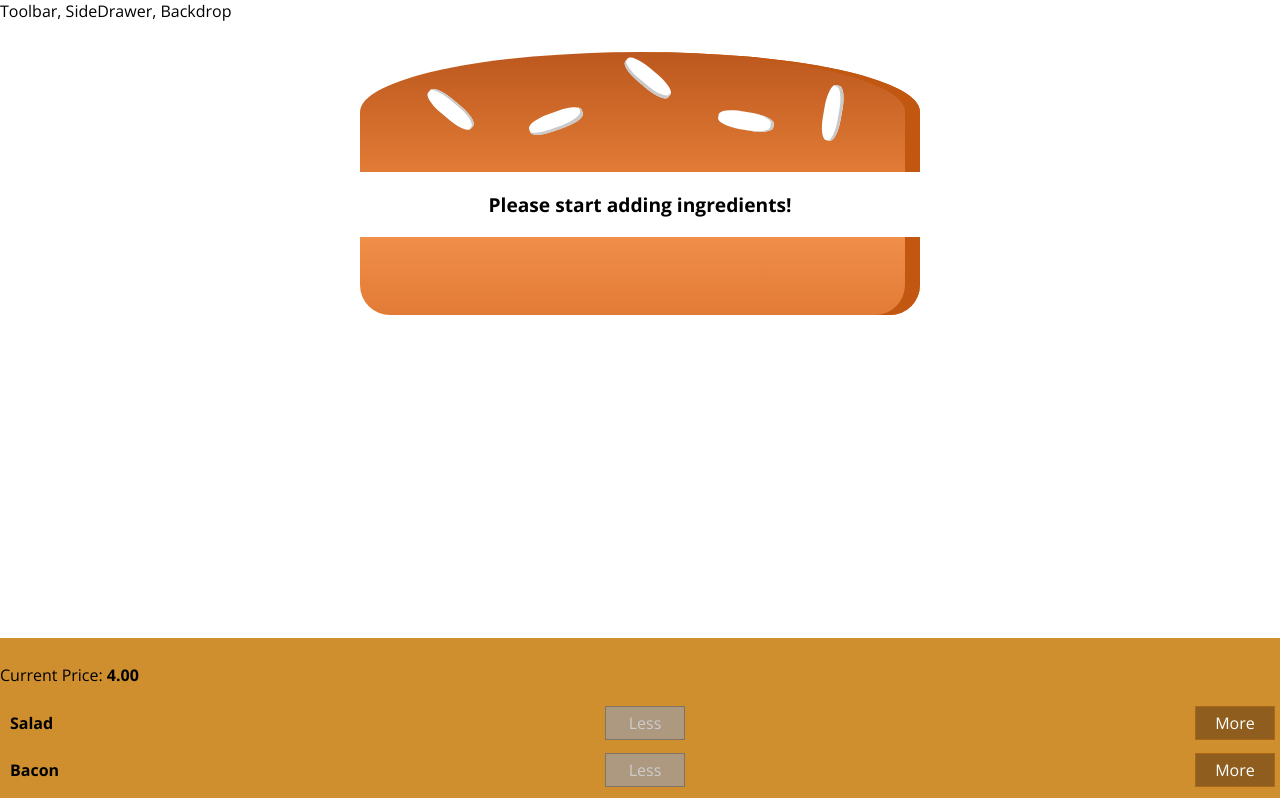
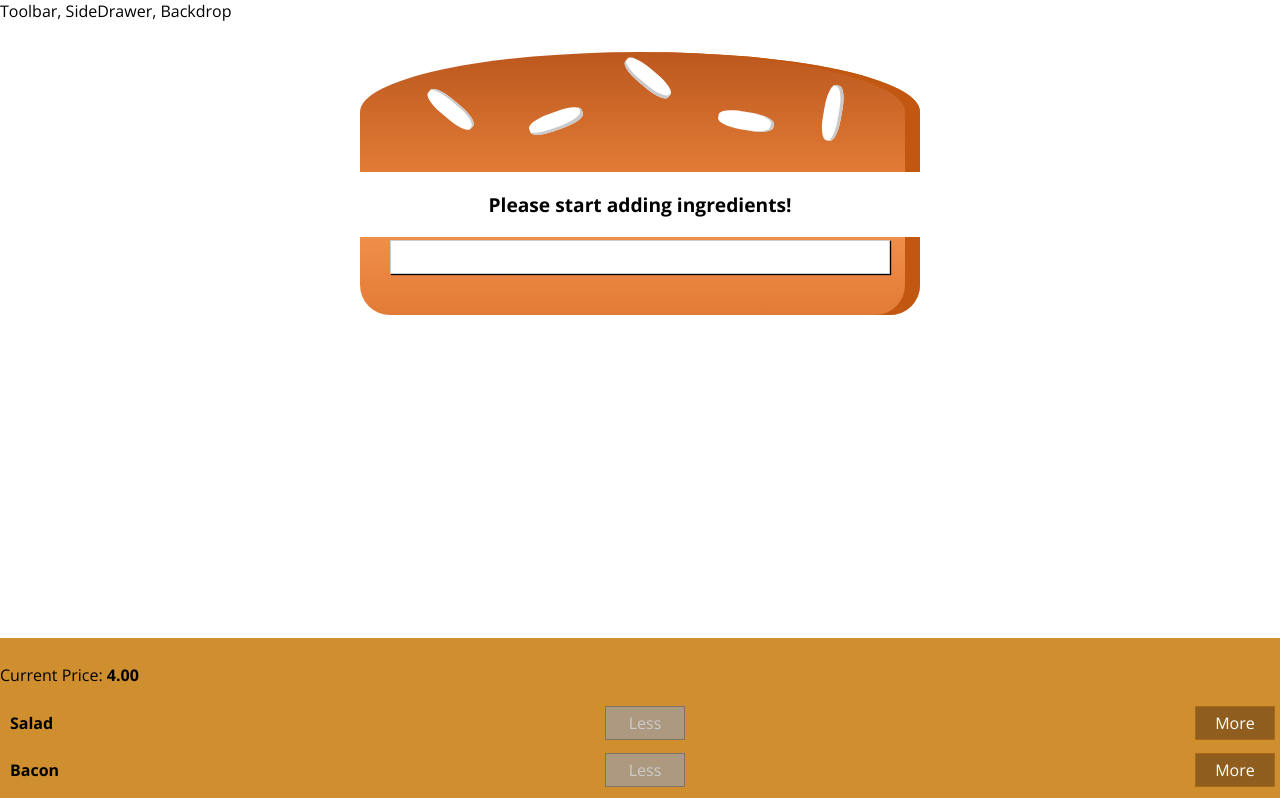
Before and after one commit to pryz25/burgerbuilder, a React (Create React App) app: page / in a window 1280 px wide. Shown: the top 798 px of the page. Built offline with nearby package versions, Linux system fonts and the light colour scheme.

Commit message:
Add modal

```diff
--- /dev/null
+++ b/src/components/UI/Modal/Modal.js
@@ -0,0 +1,11 @@
+import React from 'react';
+
+import classes from './Modal.module.css';
+
+const modal = (props) => (
+  <div className={classes.Modal}>
+    {props.children}
+  </div>
+)
+
+export default modal;
--- /dev/null
+++ b/src/components/UI/Modal/Modal.module.css
@@ -0,0 +1,20 @@
+.Modal {
+  position: fixed;
+  z-index: 500;
+  background-color: white;
+  width: 70%;
+  border: 1px solid #ccc;
+  box-shadow: 1px 1px 1px black;
+  padding: 16px;
+  left: 15%;
+  top: 30%;
+  box-sizing: border-box;
+  transition: all 0.3s ease-out;
+}
+
+@media (min-width: 600px) {
+  .Modal {
+      width: 500px;
+      left: calc(50% - 250px);
+  }
+}
--- a/src/containers/BurgerBuilder/BurgerBuilder.js
+++ b/src/containers/BurgerBuilder/BurgerBuilder.js
@@ -3,6 +3,7 @@
 import Aux from '../../hoc/Aux';
 import Burger from '../../components/Burger/Burger';
 import BuildControls from '../../components/Burger/BuildControls/BuildControls';
+import Modal from '../../components/UI/Modal/Modal';
 
 const INGREDEINT_PRICES = {
   salad: .5,
@@ -81,6 +82,7 @@
 
     return (
       <Aux>
+        <Modal />
         <Burger ingredients={this.state.ingredients} />
         <BuildControls
           ingredientAdded={this.addIngredientHandler}
```
Also changed, not shown: src/components/UI/Backdrop/Backdrop.js (added).
